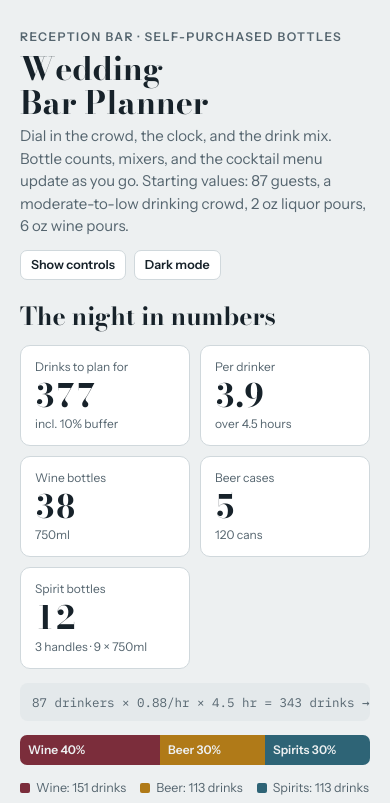
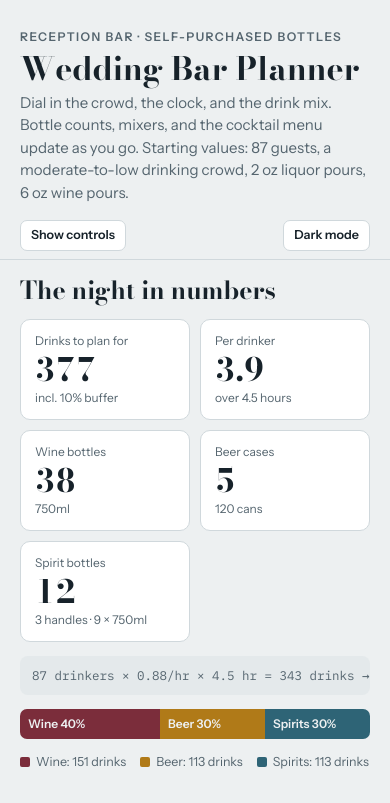
Before and after one commit to mdigirol/wedding-bar-planner, a plain HTML site: page index.html in a window 390 px wide. Both pictures are taken after a click on the button "Hide controls". Shown: the top 803 px of the page. Drawn offline with nearby package versions, Linux system fonts and the light colour scheme.

Commit message:
Replace floating controls button with a sticky toolbar
The hide/show controls and theme buttons move to a bar under the
header that sticks to the top while scrolling. It has its own
background, so it no longer floats over content. The controls rail
offsets below it.

Co-Authored-By: Claude Opus 5.5 <noreply@anthropic.com>

```diff
--- a/index.html
+++ b/index.html
@@ -32,6 +32,7 @@ img{max-width:100%}
   --display:"Bodoni Moda","Didot",Georgia,serif;
   --body:"Instrument Sans",system-ui,-apple-system,"Segoe UI",sans-serif;
   --mono:"IBM Plex Mono",ui-monospace,Menlo,Consolas,monospace;
+  --bar:48px;
 }
 @media (prefers-color-scheme: dark){:root:not([data-theme="light"]){
   --bg:#0E1417; --surface:#151D22; --sunk:#1D272D; --ink:#E4EBEE; --muted:#93A4AD; --line:#2A363D;
@@ -48,25 +49,22 @@ img{max-width:100%}
 *{box-sizing:border-box}
 body{background:var(--bg);color:var(--ink);font-family:var(--body);font-size:15px;line-height:1.5}
 .wrap{max-width:1280px;margin:0 auto;padding-inline:20px;padding-block:28px 72px}
-header{display:grid;grid-template-columns:minmax(0,1fr) auto;gap:6px 12px;margin-bottom:22px}
+header{display:grid;gap:6px;margin-bottom:8px}
+.eyebrow{font-size:12px;letter-spacing:.12em;text-transform:uppercase;color:var(--muted);font-weight:600}
 header .eyebrow{white-space:nowrap}
-header h1{grid-column:1}
-header p{grid-column:1 / -1}
-.head-actions{grid-column:2;grid-row:1 / span 2;align-self:start;display:flex;gap:8px}
-.head-actions .btn{font-size:12.5px;padding:5px 10px}
-@media (max-width:640px){.head-actions{grid-column:1 / -1;grid-row:auto;order:1;margin-top:6px}}
-.eyebrow{font-size:12px;letter-spacing:.12em;text-transform:uppercase;color:var(--muted);font-weight:600}
 h1{font-family:var(--display);font-weight:700;font-size:clamp(2rem,4.5vw,2.9rem);line-height:1.05;margin:0;text-wrap:balance}
 header p{margin:0;color:var(--muted);max-width:68ch}
+/* Sticky toolbar: stays reachable while scrolling and sits above the content instead of floating over it */
+.toolbar{position:sticky;top:0;z-index:5;height:var(--bar);display:flex;justify-content:space-between;align-items:center;gap:8px;margin:0 -20px 16px;padding-inline:20px;background:var(--bg);border-bottom:1px solid var(--line)}
+.toolbar .btn{font-size:12.5px;padding:5px 10px}
 h2{font-family:var(--display);font-weight:700;font-size:1.55rem;margin:0;line-height:1.15}
 h3{font-size:12px;letter-spacing:.1em;text-transform:uppercase;color:var(--muted);margin:0;font-weight:600}
 .layout{display:grid;grid-template-columns:350px minmax(0,1fr);gap:28px;align-items:start}
 @media (max-width:920px){.layout{grid-template-columns:minmax(0,1fr)}}
 .layout.rail-hidden{grid-template-columns:minmax(0,1fr)}
-#rail-float{position:fixed;z-index:5;right:calc(env(safe-area-inset-right,0px) + 16px);bottom:calc(env(safe-area-inset-bottom,0px) + 16px);border-color:var(--accent)}
 
 /* Controls */
-aside.controls{position:sticky;top:calc(env(safe-area-inset-top,0px) + 12px);max-height:calc(100vh - 24px);overflow:auto;background:var(--surface);border:1px solid var(--line);border-radius:10px;padding:16px;display:grid;gap:18px}
+aside.controls{position:sticky;top:calc(var(--bar) + 12px);max-height:calc(100vh - var(--bar) - 24px);scroll-margin-top:calc(var(--bar) + 8px);overflow:auto;background:var(--surface);border:1px solid var(--line);border-radius:10px;padding:16px;display:grid;gap:18px}
 @media (max-width:920px){aside.controls{position:static;max-height:none}}
 .sec{display:grid;gap:12px;padding-bottom:16px;border-bottom:1px solid var(--line)}
 .sec:last-child{border-bottom:0;padding-bottom:0}
@@ -164,7 +162,7 @@ details.collapse[open] summary{margin-bottom:14px}
     --wine:#000000; --beer:#000000; --spirit:#000000;
     --ok:#000000; --ok-soft:#FFFFFF; --warn:#000000; --warn-soft:#FFFFFF; color-scheme:light;
   }
-  aside.controls,#mixwrap,#copy,#copy-fallback,.head-actions,#rail-float,header p,.dot,
+  aside.controls,#mixwrap,#copy,#copy-fallback,.toolbar,header p,.dot,
   section[aria-labelledby="h-sum"],section[aria-labelledby="h-notes"]{display:none!important}
   .wrap{max-width:none;padding:0}
   .layout{display:block}
@@ -182,13 +180,13 @@ details.collapse[open] summary{margin-bottom:14px}
 <div class="wrap">
   <header>
     <div class="eyebrow">Reception bar · self-purchased bottles</div>
-    <div class="head-actions">
-      <button class="btn" id="rail" type="button" aria-controls="controls" aria-expanded="true">Hide controls</button>
-      <button class="btn" id="theme" type="button">Dark mode</button>
-    </div>
     <h1>Wedding Bar Planner</h1>
     <p>Dial in the crowd, the clock, and the drink mix. Bottle counts, mixers, and the cocktail menu update as you go. Starting values: 87 guests, a moderate-to-low drinking crowd, 2 oz liquor pours, 6 oz wine pours.</p>
   </header>
+  <div class="toolbar">
+    <button class="btn" id="rail" type="button" aria-controls="controls" aria-expanded="true">Hide controls</button>
+    <button class="btn" id="theme" type="button">Dark mode</button>
+  </div>
 
   <div class="layout">
     <aside class="controls" id="controls" aria-label="Planning dials">
@@ -384,7 +382,6 @@ details.collapse[open] summary{margin-bottom:14px}
     </main>
   </div>
 </div>
-<button class="btn" id="rail-float" type="button" aria-controls="controls" aria-expanded="true" hidden>Hide controls</button>
 
 <script>
 (function(){
@@ -906,10 +903,8 @@ mq.addEventListener('change', syncTheme);
 function setRail(hidden){
   $('controls').hidden = hidden;
   document.querySelector('.layout').classList.toggle('rail-hidden', hidden);
-  ['rail','rail-float'].forEach(id => {
-    $(id).textContent = hidden ? 'Show controls' : 'Hide controls';
-    $(id).setAttribute('aria-expanded', String(!hidden));
-  });
+  $('rail').textContent = hidden ? 'Show controls' : 'Hide controls';
+  $('rail').setAttribute('aria-expanded', String(!hidden));
 }
 function toggleRail(){
   const hidden = !$('controls').hidden;
@@ -925,11 +920,6 @@ function toggleRail(){
   try{ localStorage.setItem('wedding-bar-planner-rail', hidden ? 'hidden' : 'shown'); }catch(e){}
 }
 $('rail').addEventListener('click', toggleRail);
-$('rail-float').addEventListener('click', toggleRail);
-/* the floating copy of the button appears once the header buttons scroll out of view */
-if('IntersectionObserver' in window){
-  new IntersectionObserver(es => { $('rail-float').hidden = es[0].isIntersecting; }).observe(document.querySelector('.head-actions'));
-}
 try{ if(localStorage.getItem('wedding-bar-planner-rail') === 'hidden') setRail(true); }catch(e){}
 
 buildGroups(); bindInputs(); syncInputs(); update(); syncTheme();
```
